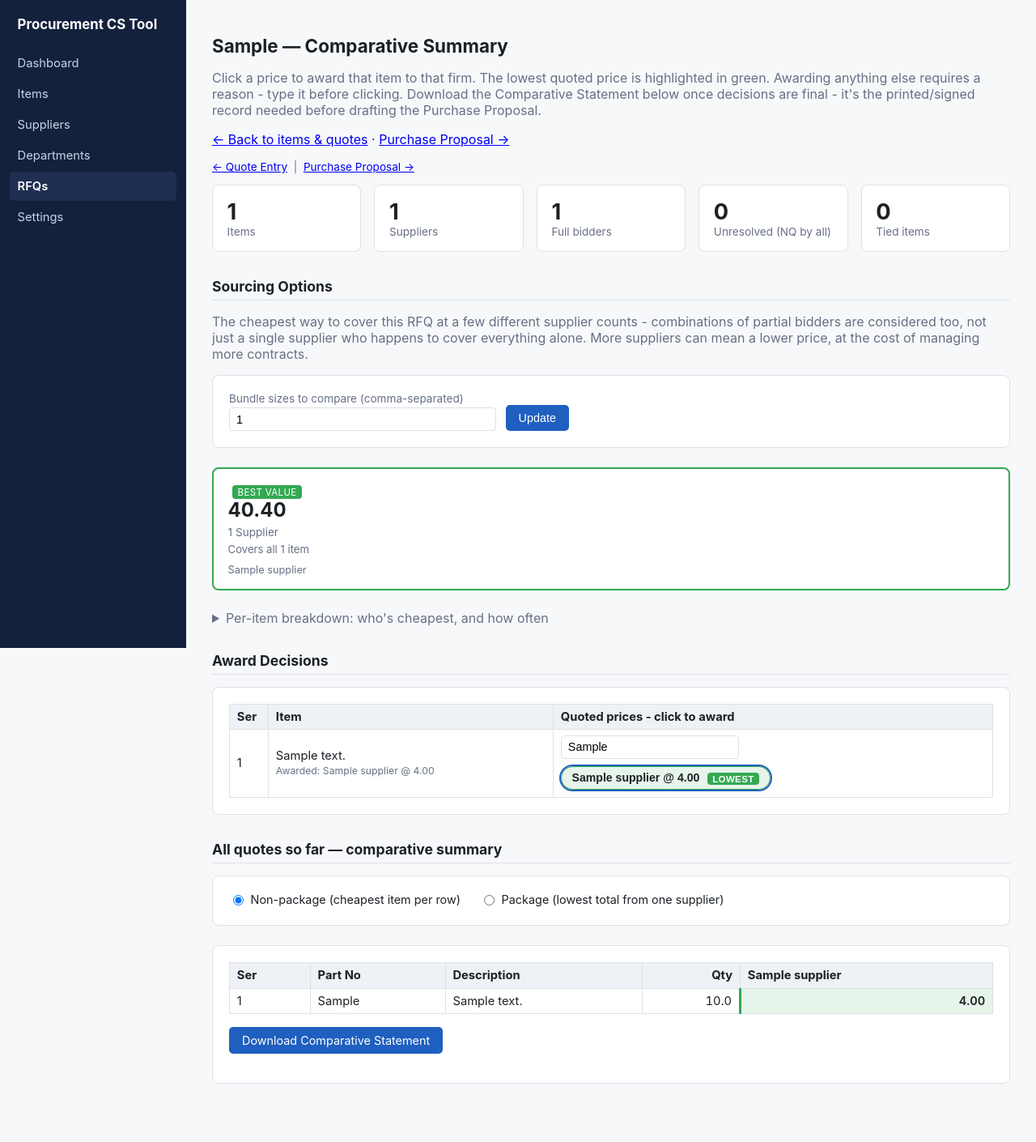
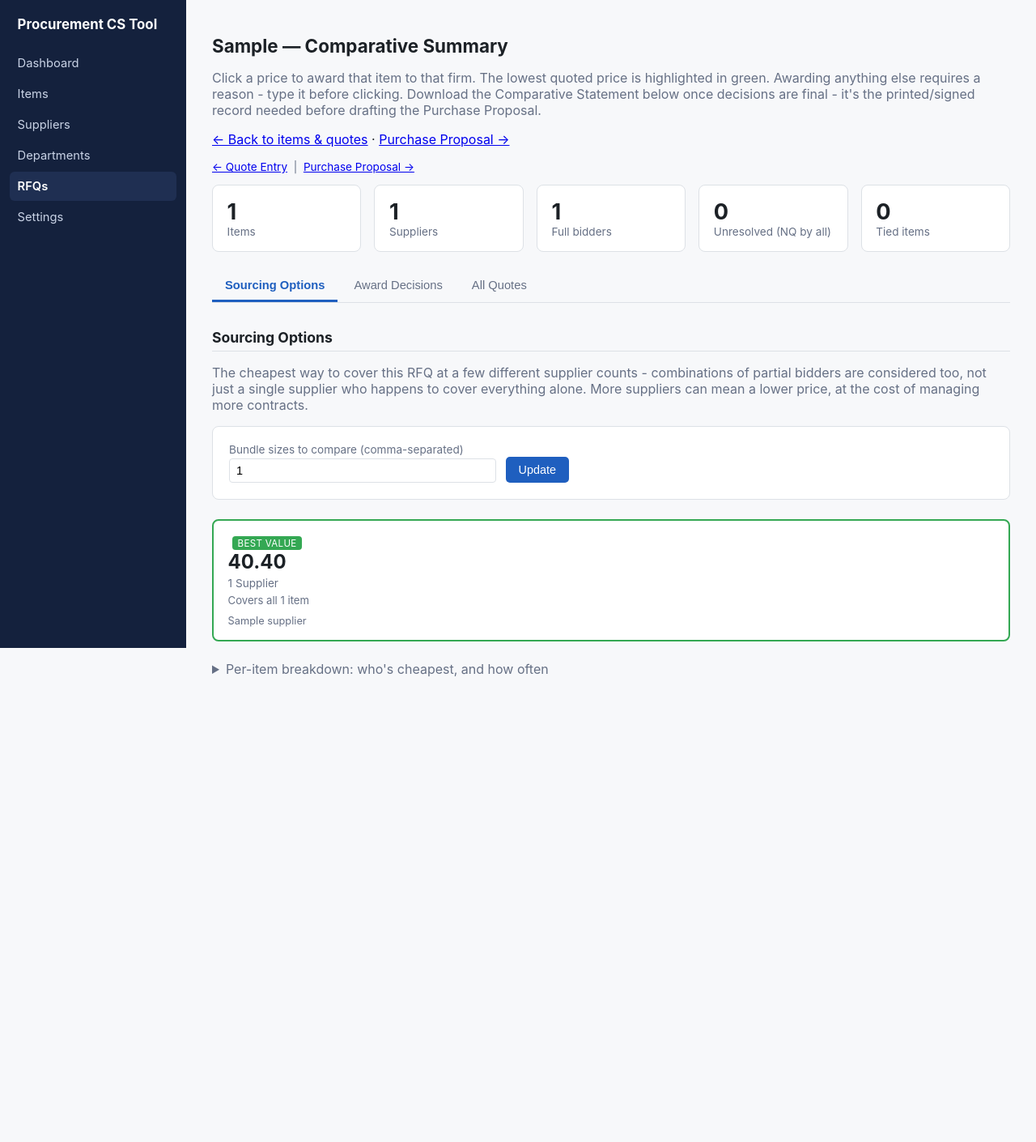
Before and after one commit to pretyiman/procurement-cs-tool, a FastAPI app: page /tenders/1/comparative-summary in a window 1280 px wide. Shown: the whole page at 81% size. After the commit the page ends 835 px from the top, so only its background shows below. Run offline with FastAPI, Linux system fonts and the light colour scheme; tables that the repository leaves empty hold one stand-in row (values such as "Sample post").

Commit message:
Split Comparative Summary into 3 tabs: Sourcing Options / Award Decisions / All Quotes
Below the stats bar, the page was a single long scroll (bundle cards ->
leaderboard -> award table -> raw grid). Split into three tabs so each
concern is reviewed on its own: Sourcing Options (bundle cards + their
click-to-reveal detail + collapsed leaderboard), Award Decisions
(click-to-award pills), and All Quotes (the shared item/package grid).

Vanilla JS show/hide (same pattern as the existing click-to-reveal detail
panels), no AJAX. Tab state is kept in a URL hash rather than JS state,
since several actions on this page cause full page reloads (switching
item/package view, updating bundle sizes, awarding an item) and would
otherwise silently dump the user back on tab 1 afterward - each control
statically anchors to its own tab's hash (GET form action, JS
location.href, or the award route's 303 redirect in main.py), since each
control only ever lives inside one specific tab.

Verified live with Playwright: default tab, switching tabs, and hash
persistence across all three reload-triggering actions, against the demo
RFQs.

Co-Authored-By: Claude Sonnet 5 <noreply@anthropic.com>

```diff
--- a/app/main.py
+++ b/app/main.py
@@ -1107,7 +1107,7 @@ def set_award_override(
 
     session.add(item)
     session.commit()
-    return RedirectResponse(f"/tenders/{tender_id}/comparative-summary", status_code=303)
+    return RedirectResponse(f"/tenders/{tender_id}/comparative-summary#tab-award", status_code=303)
 
 
 @app.get("/tenders/{tender_id}/proposal", response_class=HTMLResponse)
--- a/app/templates/_comparative_summary_grid.html
+++ b/app/templates/_comparative_summary_grid.html
@@ -4,12 +4,12 @@
   <div class="row-form" style="gap:1.5rem">
     <label style="display:inline-flex;align-items:center;gap:0.35rem;font-size:0.9rem;color:inherit">
       <input type="radio" name="cs_view" value="item" style="width:auto" {{ 'checked' if view != 'package' else '' }}
-             onchange="location.href='{{ cs_view_base_url }}?view=item{{ supplier_qs }}'">
+             onchange="location.href='{{ cs_view_base_url }}?view=item{{ supplier_qs }}#tab-quotes'">
       Non-package (cheapest item per row)
     </label>
     <label style="display:inline-flex;align-items:center;gap:0.35rem;font-size:0.9rem;color:inherit">
       <input type="radio" name="cs_view" value="package" style="width:auto" {{ 'checked' if view == 'package' else '' }}
-             onchange="location.href='{{ cs_view_base_url }}?view=package{{ supplier_qs }}'">
+             onchange="location.href='{{ cs_view_base_url }}?view=package{{ supplier_qs }}#tab-quotes'">
       Package (lowest total from one supplier)
     </label>
   </div>
@@ -29,9 +29,9 @@
     <p class="muted" style="margin-top:0">
       Showing {{ package_totals|length }} of {{ total_count }} -
       {% for n in [5, 10, 25] %}
-        {% if n < total_count %}<a href="{{ cs_view_base_url }}?view=package{{ supplier_qs }}&package_limit={{ n }}">Top {{ n }}</a> &middot; {% endif %}
+        {% if n < total_count %}<a href="{{ cs_view_base_url }}?view=package{{ supplier_qs }}&package_limit={{ n }}#tab-quotes">Top {{ n }}</a> &middot; {% endif %}
       {% endfor %}
-      <a href="{{ cs_view_base_url }}?view=package{{ supplier_qs }}&package_limit=all">All {{ total_count }}</a>
+      <a href="{{ cs_view_base_url }}?view=package{{ supplier_qs }}&package_limit=all#tab-quotes">All {{ total_count }}</a>
     </p>
     {% endif %}
     <table>
--- a/app/templates/base.html
+++ b/app/templates/base.html
@@ -132,6 +132,13 @@
     .bundle-card-value { font-size: 1.5rem; font-weight: 700; }
     .stat-card-clickable { cursor: pointer; transition: box-shadow 0.15s, border-color 0.15s; }
     .stat-card-clickable:hover { border-color: var(--accent); box-shadow: 0 2px 8px rgba(0,0,0,0.08); }
+    .tab-nav { display: flex; gap: 0.25rem; border-bottom: 1px solid var(--border); margin-bottom: 1.5rem; }
+    .tab-nav-btn {
+      background: none; color: var(--muted); border: none; border-bottom: 3px solid transparent;
+      border-radius: 0; padding: 0.6rem 1rem; font-size: 0.92rem; cursor: pointer;
+    }
+    .tab-nav-btn:hover { color: #1c2126; opacity: 1; }
+    .tab-nav-btn.active { color: var(--accent); border-bottom-color: var(--accent); font-weight: 600; }
     .search-select { position: relative; }
     .search-select-menu {
       position: absolute; top: 100%; left: 0; right: 0; margin-top: 2px;
--- a/app/templates/comparative_summary.html
+++ b/app/templates/comparative_summary.html
@@ -27,6 +27,14 @@
   <div class="stat-card"><div class="value">{{ tied_item_count }}</div><div class="label">Tied items</div></div>
 </div>
 
+<div class="tab-nav">
+  <button type="button" class="tab-nav-btn" data-tab="tab-sourcing" onclick="showTab('tab-sourcing')">Sourcing Options</button>
+  <button type="button" class="tab-nav-btn" data-tab="tab-award" onclick="showTab('tab-award')">Award Decisions</button>
+  <button type="button" class="tab-nav-btn" data-tab="tab-quotes" onclick="showTab('tab-quotes')">All Quotes</button>
+</div>
+
+<div id="tab-sourcing" class="tab-panel">
+
 <h2>Sourcing Options</h2>
 <p class="muted">
   The cheapest way to cover this RFQ at a few different supplier counts - combinations of partial bidders are
@@ -35,7 +43,7 @@
 </p>
 
 <div class="card">
-  <form method="get" action="/tenders/{{ tender.id }}/comparative-summary" class="row-form" style="max-width:420px">
+  <form method="get" action="/tenders/{{ tender.id }}/comparative-summary#tab-sourcing" class="row-form" style="max-width:420px">
     <input type="hidden" name="view" value="{{ view }}">
     <div class="field">
       <label for="bundle_sizes">Bundle sizes to compare (comma-separated)</label>
@@ -175,6 +183,10 @@
   {% endif %}
 </details>
 
+</div>
+
+<div id="tab-award" class="tab-panel" style="display:none">
+
 <h2>Award Decisions</h2>
 {% if locked %}
 <div class="card notice-exists">Award decisions are locked - the proposal has been approved (or the RFQ is already awarded).</div>
@@ -242,6 +254,30 @@
   </table>
 </div>
 
+</div>
+
+<div id="tab-quotes" class="tab-panel" style="display:none">
+
 {% set cs_view_base_url = "/tenders/" ~ tender.id ~ "/comparative-summary" %}
 {% include "_comparative_summary_grid.html" %}
+
+</div>
+
+<script>
+  function showTab(id) {
+    document.querySelectorAll('.tab-panel').forEach(function (el) { el.style.display = 'none'; });
+    document.querySelectorAll('.tab-nav-btn').forEach(function (el) { el.classList.remove('active'); });
+    var panel = document.getElementById(id);
+    if (panel) { panel.style.display = ''; }
+    var btn = document.querySelector('.tab-nav-btn[data-tab="' + id + '"]');
+    if (btn) { btn.classList.add('active'); }
+    if (history.replaceState) { history.replaceState(null, '', '#' + id); }
+  }
+  (function () {
+    var validTabs = ['tab-sourcing', 'tab-award', 'tab-quotes'];
+    var initial = (location.hash || '').replace('#', '');
+    if (validTabs.indexOf(initial) === -1) { initial = 'tab-sourcing'; }
+    showTab(initial);
+  })();
+</script>
 {% endblock %}
```
Also changed, not shown: CLAUDE.md (+22 -19 lines), docs/data-model.md (+14 -0 lines).
